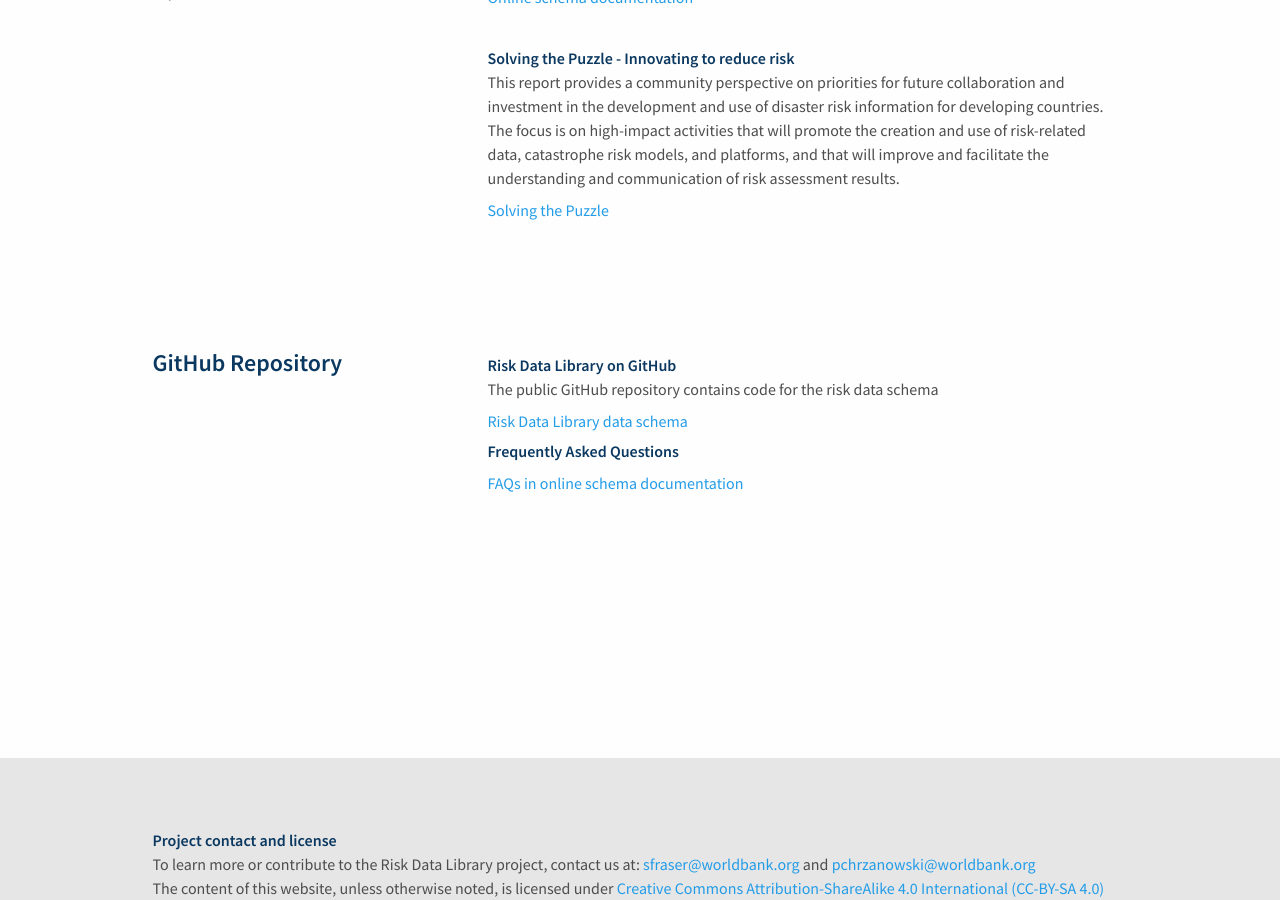
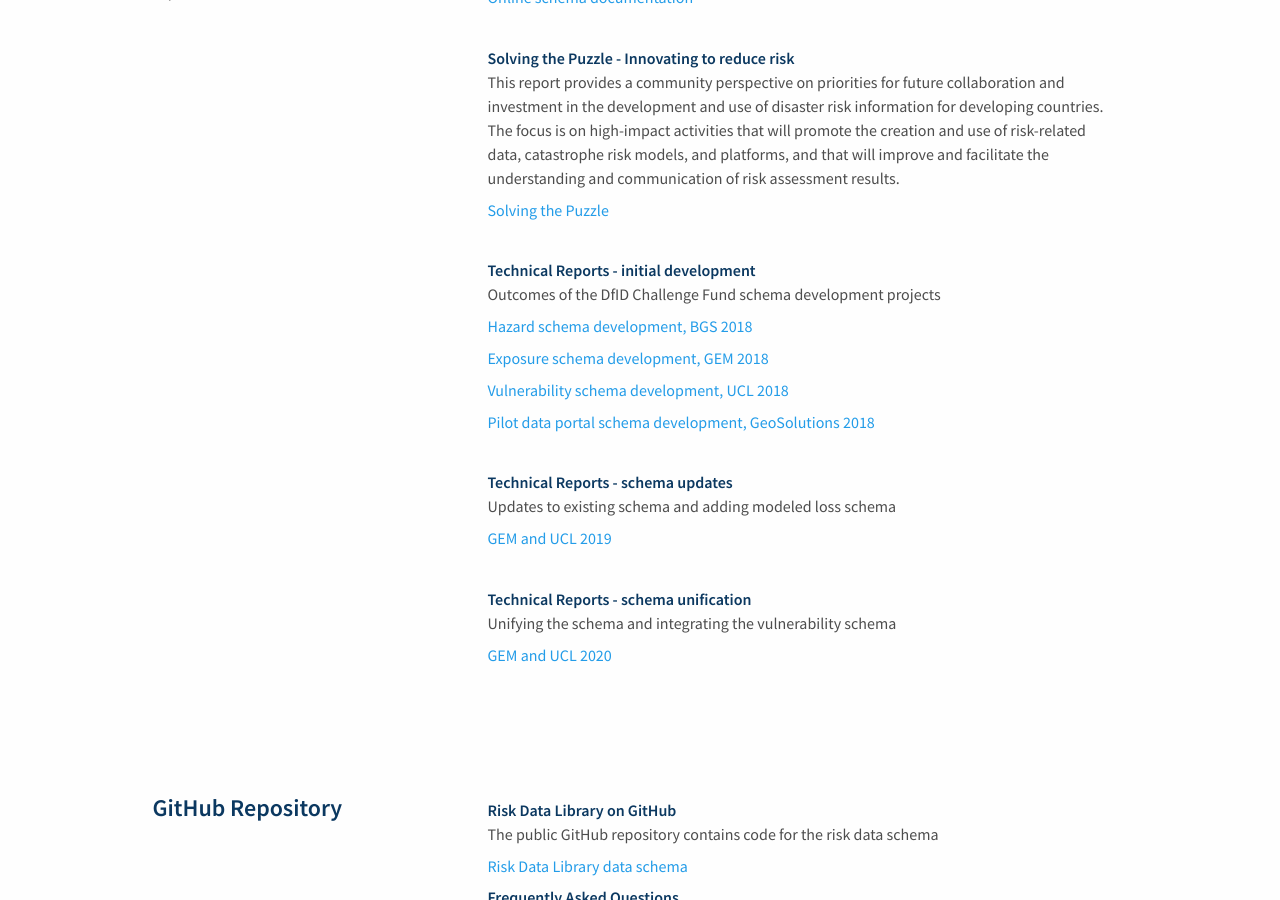
Before and after one commit to GFDRR/risk-data-library.github.io, a Jekyll site: the page built from resources.html, in a window 1280 px wide and 900 px high, scrolled down 466 px. Built offline with Jekyll 4.4.1, drawn with Linux system fonts in a browser that asks for light colours; nearby versions of some CDN libraries.

Commit message:
Update resources.html
draft list of technical reports - to complete with links

```diff
--- a/resources.html
+++ b/resources.html
@@ -31,6 +31,49 @@ description: Collected documentation, references and links for the projects and
       </p>
       <div class="link-under-paragraph-container">
         <a href="https://www.gfdrr.org/en/solving-puzzle-innovating-reduce-risk" class="link" download target="_blank">Solving the Puzzle</a>
+      </div>
+    </div>
+
+    <div class="reusable-content no-margin-bottom">
+      <p class="title-color">
+        Technical Reports - initial development
+      </p>
+      <p>
+        Outcomes of the DfID Challenge Fund schema development projects
+      </p>
+      <div class="link-under-paragraph-container">
+        <a href="" class="link" download target="_blank">Hazard schema development, BGS 2018</a>
+      </div>
+      <div class="link-under-paragraph-container">
+        <a href="" class="link" download target="_blank">Exposure schema development, GEM 2018</a>
+      </div>
+      <div class="link-under-paragraph-container">
+        <a href="" class="link" download target="_blank">Vulnerability schema development, UCL 2018</a>
+      </div>
+      <div class="link-under-paragraph-container">
+        <a href="" class="link" download target="_blank">Pilot data portal schema development, GeoSolutions 2018</a>
+      </div>
+    </div>
+    <div class="reusable-content no-margin-bottom">
+      <p class="title-color">
+        Technical Reports - schema updates
+      </p>
+      <p>
+        Updates to existing schema and adding modeled loss schema
+      </p>
+      <div class="link-under-paragraph-container">
+        <a href="" class="link" download target="_blank">GEM and UCL 2019</a>
+      </div>
+    </div>
+    <div class="reusable-content no-margin-bottom">
+      <p class="title-color">
+        Technical Reports - schema unification
+      </p>
+      <p>
+        Unifying the schema and integrating the vulnerability schema
+      </p>
+      <div class="link-under-paragraph-container">
+        <a href="" class="link" download target="_blank">GEM and UCL 2020</a>
       </div>
     </div>
   </div>
```
